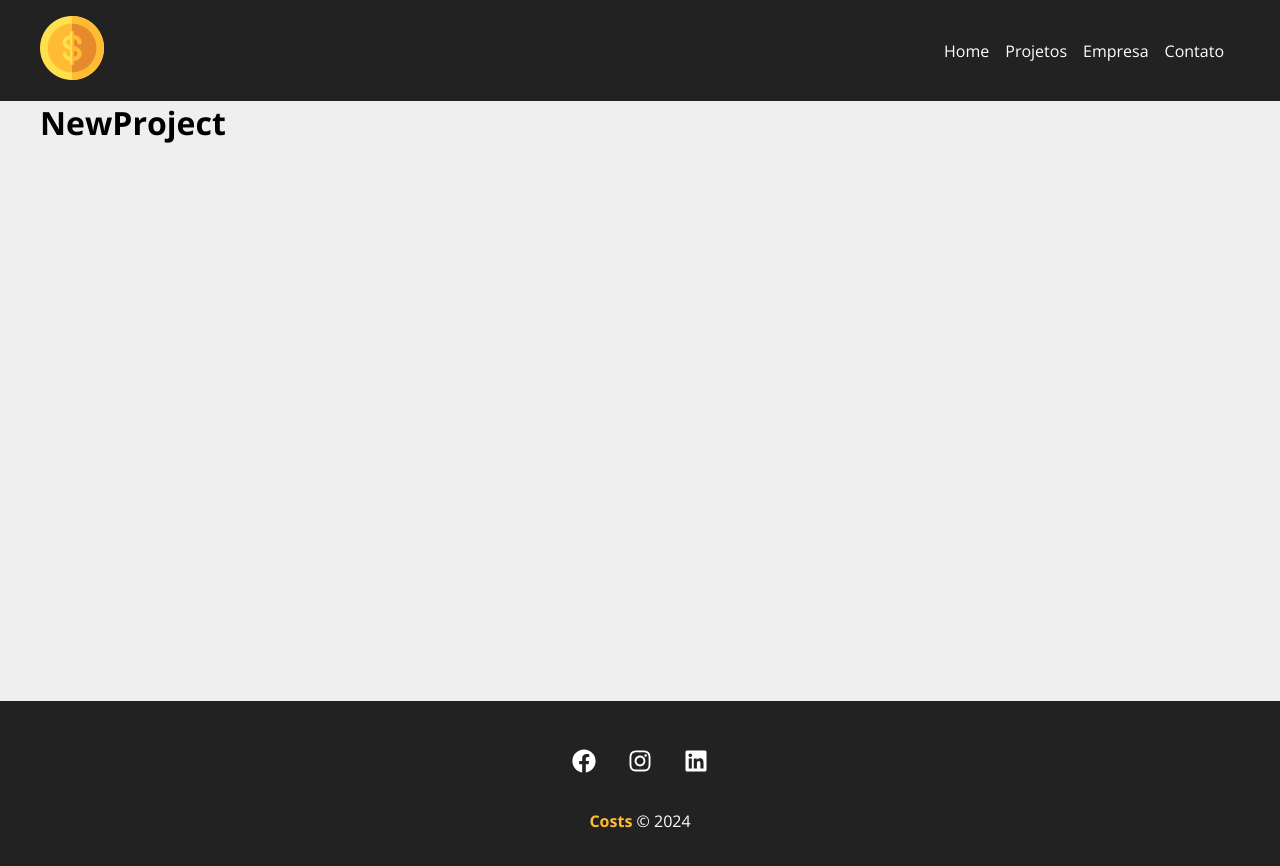
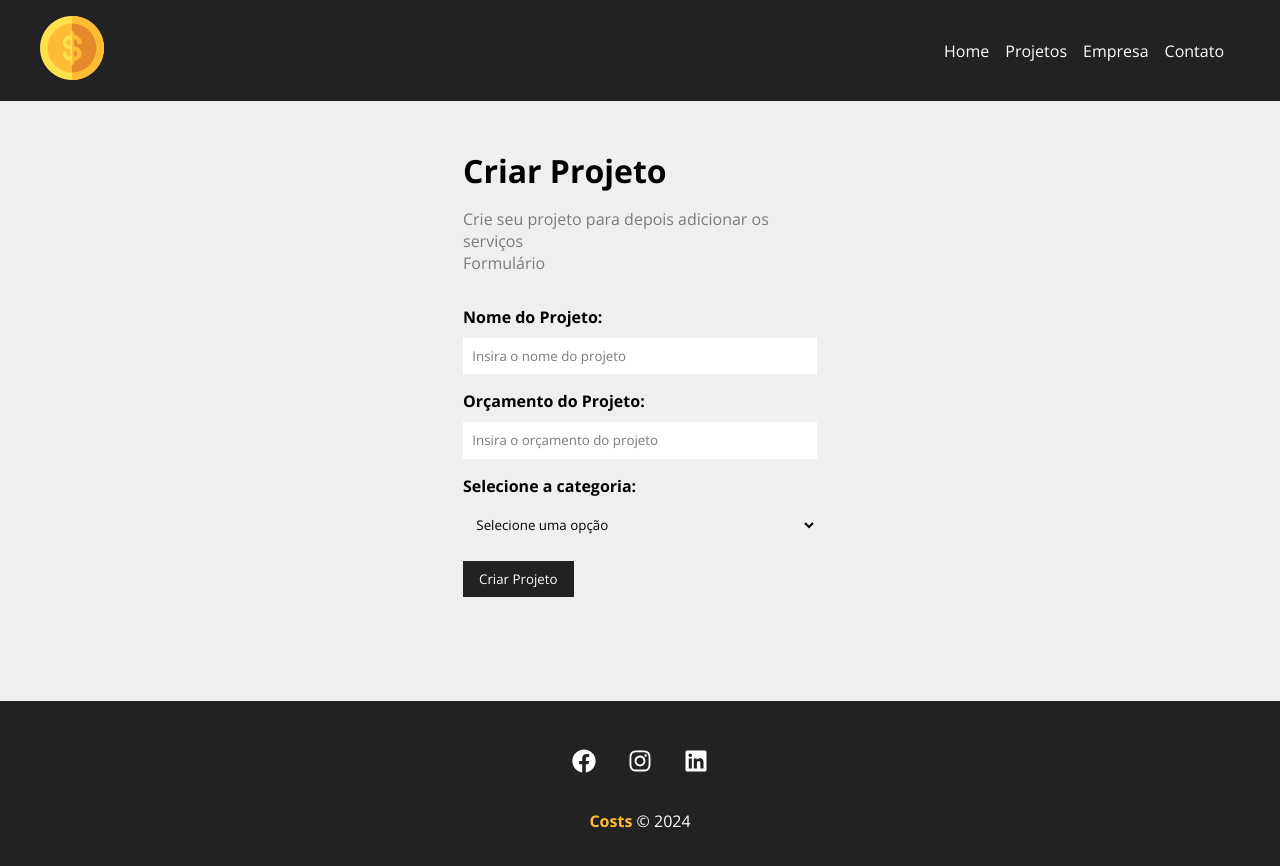
Before and after one commit to JaqueManzano/costs, a React (Create React App) app: page /newproject in a window 1280 px wide. Shown: the top 866 px of the page. Built offline with nearby package versions, Linux system fonts and the light colour scheme; data requests are answered from the project's data file.

Commit message:
Criação de componentes, conectando API e buscando dados em json simulando backend

```diff
--- /dev/null
+++ b/db.json
@@ -0,0 +1,21 @@
+{
+    "projects":[],
+    "categories": [
+        {
+            "id": 1,
+            "name":"Infra"
+        },
+        {
+            "id": 2,
+            "name": "Desenvolvimento"
+        },
+        {
+            "id": 3,
+            "name": "Design"
+        },
+        {
+            "id": 4,
+            "name": "Planejamento"
+        }
+    ]
+}
--- a/package.json
+++ b/package.json
@@ -17,6 +17,7 @@
   },
   "scripts": {
     "start": "react-scripts start",
+    "backend":"json-server --watch db.json --port 5000",
     "build": "react-scripts build",
     "test": "react-scripts test",
     "eject": "react-scripts eject"
--- /dev/null
+++ b/src/components/form/Input.js
@@ -0,0 +1,17 @@
+import styles from './Input.module.css';
+
+function Input({ type, text, name, placeholder, handleOnChange, value }){
+    return(
+        <div className={styles.form_control}>
+            <label htmlFor={name}>{text}:</label>
+            <input type={type}
+                name={name}
+                id={name}
+                placeholder={placeholder}
+                onChange={handleOnChange}
+                value={value}></input>
+        </div>
+    )
+}
+
+export default Input;
--- /dev/null
+++ b/src/components/form/Input.module.css
@@ -0,0 +1,20 @@
+.form_control{
+    display: flex;
+    flex-direction: column;
+    margin-bottom: 1em;
+}
+
+.form_control label{
+    margin-bottom: .6em;
+    font-weight: bold;
+}
+
+.form_control input{
+    padding: .7em;
+    border-radius: 0;
+    border: none;
+}
+
+.form_control input::placeholder{
+    color: #7b7b7b;
+}
--- /dev/null
+++ b/src/components/form/Select.js
@@ -0,0 +1,19 @@
+import styles from './Select.module.css';
+
+function Select({ text, name, options, handleOnChange, value }){
+    return(
+        <div className={styles.form_control}>
+            <label htmlFor={name}>{text}:</label>
+            <select name={name} id={name}>
+                <option>Selecione uma opção</option>
+                {
+                    options.map((option) =>(
+                        <option value={option.id} key={option.id} >{option.name}</option>
+                    ))
+                }
+            </select>
+        </div>
+    )
+}
+
+export default Select;
--- /dev/null
+++ b/src/components/form/Select.module.css
@@ -0,0 +1,16 @@
+.form_control{
+    display: flex;
+    flex-direction: column;
+    margin-bottom: 1em;
+}
+
+.form_control label{
+    margin-bottom: .6em;
+    font-weight: bold;
+}
+
+.form_control select{
+    padding: .7em;
+    border-radius: 0;
+    border: none;
+}
--- /dev/null
+++ b/src/components/form/SubmitButton.js
@@ -0,0 +1,11 @@
+import styles from './SubmitButton.module.css';
+
+function SubmitButton({ text }){
+    return(
+        <div>
+            <button className={styles.btn}>{text}</button>
+        </div>
+    )
+}
+
+export default SubmitButton;
--- /dev/null
+++ b/src/components/form/SubmitButton.module.css
@@ -0,0 +1,13 @@
+.btn{
+    background-color: #222;
+    color: #fff;
+    padding: 0.7em 1.2em;
+    text-decoration: none;
+    transition: .5s;
+    cursor: pointer;
+    border: none;
+}
+
+.btn:hover{
+    color: #ffbb33;
+}
--- a/src/components/pages/NewProject.js
+++ b/src/components/pages/NewProject.js
@@ -1,5 +1,15 @@
+import ProjectForm from '../project/ProjectForm'
+import styles from './NewProject.module.css'
+
 function NewProject() {
- return <h1>NewProject</h1>
+ return (
+    <div className={styles.newproject_container}>
+        <h1>Criar Projeto</h1>
+        <p>Crie seu projeto para depois adicionar os serviços</p>
+        <p>Formulário</p>
+        <ProjectForm btnText='Criar Projeto'/>
+    </div>
+ )
 }
 
 export default NewProject
--- /dev/null
+++ b/src/components/pages/NewProject.module.css
@@ -0,0 +1,13 @@
+.newproject_container{
+    width: 450px;
+    margin: 0 auto;
+    padding: 3em;
+}
+
+.newproject_container h1{
+    margin-bottom: 0.5em;
+}
+
+.newproject_container p{
+    color: #7b7b7b;
+}
--- /dev/null
+++ b/src/components/project/ProjectForm.js
@@ -0,0 +1,55 @@
+import styles from './ProjectForm.module.css'
+import Input from '../form/Input'
+import Select from '../form/Select'
+import SubmitButton from '../form/SubmitButton';
+import { useEffect, useState } from 'react';
+
+function ProjectForm({btnText}){
+
+    const [categories, setCategories] = useState([]);
+
+    useEffect(() =>{
+        fetch("http://localhost:5000/categories", {
+            method: "GET",
+            headers:{
+                'Content-Type': 'application/json'
+            }
+        })
+        .then(resp => resp.json())
+        .then(data => {
+            setCategories(data)
+        })
+        .catch(err => console.log(err))
+    }, [])
+
+    return (
+        <form className={styles.form}>
+            <div>
+                <Input
+                    type='text'
+                    text='Nome do Projeto'
+                    name='name'
+                    placeholder='Insira o nome do projeto'
+                />
+            </div>
+            <div>
+            <Input
+                    type='number'
+                    text='Orçamento do Projeto'
+                    name='budget'
+                    placeholder='Insira o orçamento do projeto'
+                />            </div>
+            <div>
+               <Select
+                    name='category_id'
+                    text='Selecione a categoria'
+                    options={categories}/>
+            </div>
+            <div>
+                    <SubmitButton text={btnText}/>
+            </div>
+        </form>
+    )
+}
+
+export default ProjectForm;
--- /dev/null
+++ b/src/components/project/ProjectForm.module.css
@@ -0,0 +1,4 @@
+.form{
+    width: 100%;
+    margin: 2em 0;
+}
```
